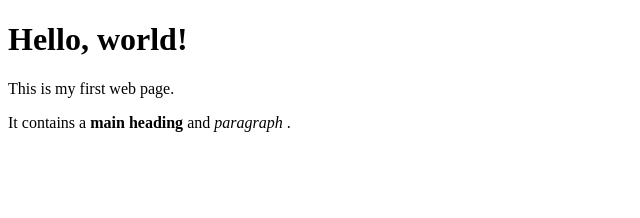
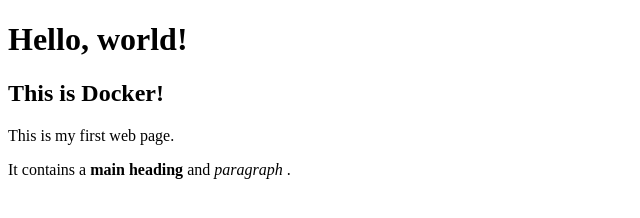
Before and after one commit to khanabdur1/CI-CD, a plain HTML site: page index.html in a window 1280 px wide. Shown: the whole page, without its empty margins (0-640 px from the left). Drawn offline with Linux system fonts and the light colour scheme.

Commit message:
Update index.html

```diff
--- a/index.html
+++ b/index.html
@@ -5,6 +5,7 @@
     </head>
     <body>
         <h1>Hello, world!</h1>
+        <h2>This is Docker!</h2>
         <p>This is my first web page.</p>
         <p>It contains a
              <strong>main heading</strong> and <em> paragraph </em>.
```
